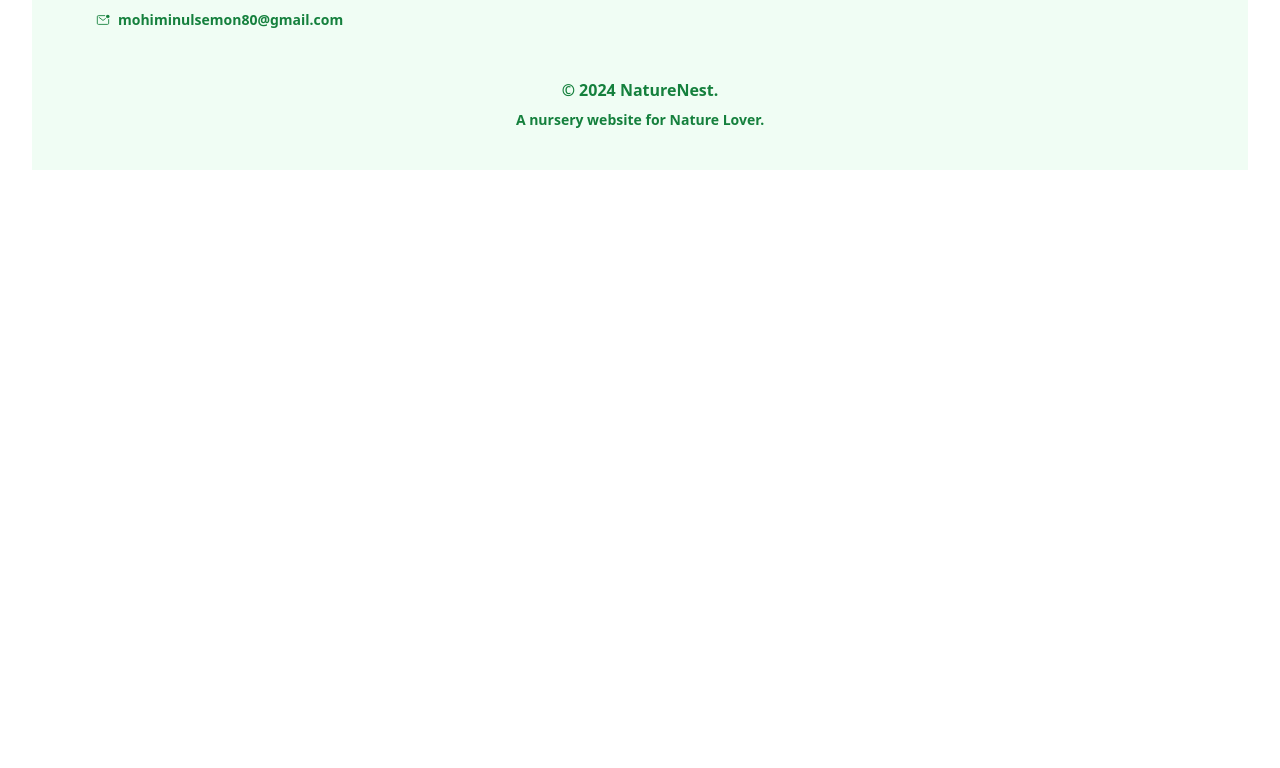
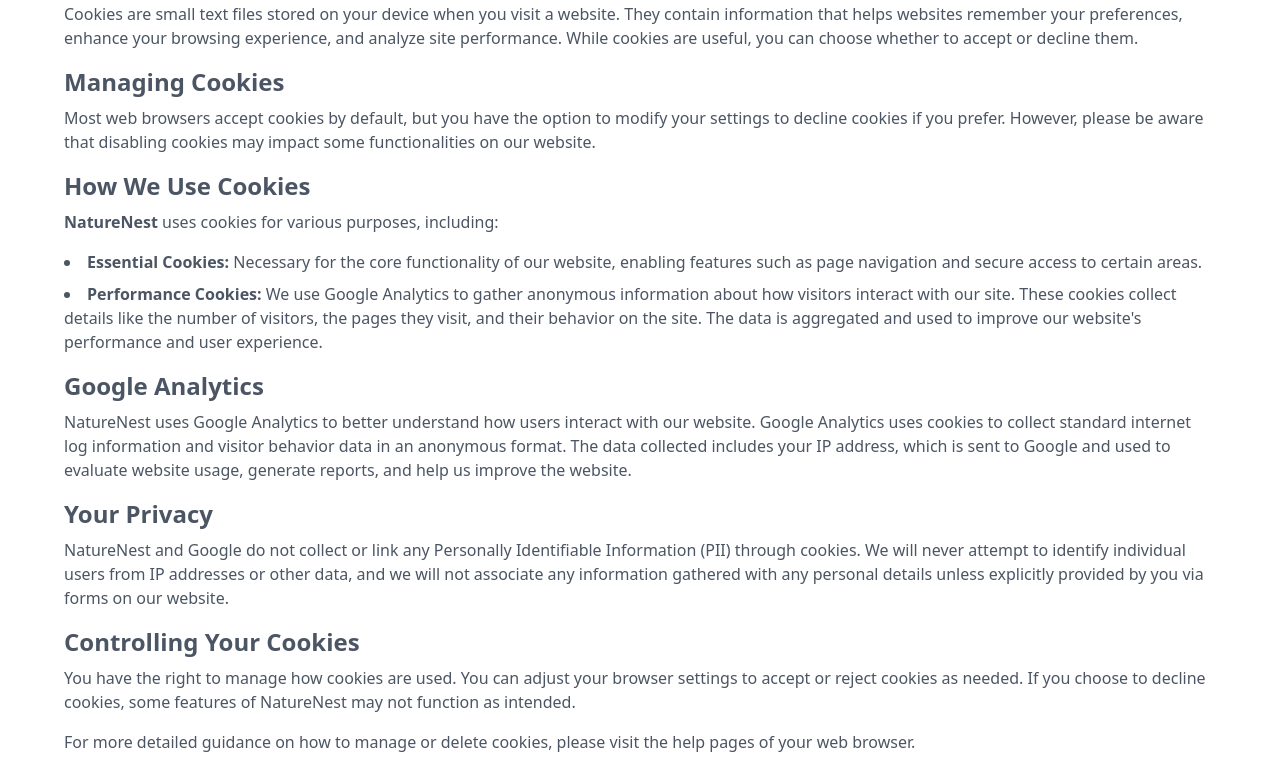
Before and after one commit to sabrinara/online-nursery-client, a React (Vite) app: page /privacypolicy in a window 1280 px wide. Shown: the part 312-1080 px from the top of the page. Before the commit the page ends 800 px from the top, so only its background shows below. Built offline with nearby package versions, Linux system fonts and the light colour scheme.

Commit message:
privacy policy page done

```diff
--- a/src/pages/PrivacyPolicy/PrivacyPolicy.tsx
+++ b/src/pages/PrivacyPolicy/PrivacyPolicy.tsx
@@ -2,10 +2,55 @@
 
 const PrivacyPolicy = () => {
     return (
-        <div>
-            <h1>Privacy Policy</h1>
+        <div className="md:p-6 mx-4 md:mx-10 text-gray-600">
+          <h1 className="hidden md:flex items-center justify-center mb-8 text-3xl md:text-5xl font-bold my-4 text-center font-serif text-green-900" >NatureNest Privacy Policy</h1>
+          <h1 className="flex md:hidden items-center justify-center mb-4 text-3xl md:text-5xl font-bold my-4 text-center font-serif text-green-900 " >NatureNest <br /> Privacy Policy</h1>
+          <p className="mb-4">
+            At NatureNest, we are committed to protecting your privacy and ensuring your browsing experience is seamless and enjoyable. This Cookie Policy explains how and why we use cookies, the types of cookies we employ, and how you can manage them.
+          </p>
+
+          <h2 className="text-2xl font-semibold mb-2">What Are Cookies?</h2>
+          <p className="mb-4">
+            Cookies are small text files stored on your device when you visit a website. They contain information that helps websites remember your preferences, enhance your browsing experience, and analyze site performance. While cookies are useful, you can choose whether to accept or decline them.
+          </p>
+
+          <h2 className="text-2xl font-semibold mb-2">Managing Cookies</h2>
+          <p className="mb-4">
+            Most web browsers accept cookies by default, but you have the option to modify your settings to decline cookies if you prefer. However, please be aware that disabling cookies may impact some functionalities on our website.
+          </p>
+
+          <h2 className="text-2xl font-semibold mb-2">How We Use Cookies</h2>
+          <p className="mb-4">
+            <strong>NatureNest</strong> uses cookies for various purposes, including:
+          </p>
+          <ul className="list-disc list-inside mb-4">
+            <li className="mb-2">
+              <strong>Essential Cookies:</strong> Necessary for the core functionality of our website, enabling features such as page navigation and secure access to certain areas.
+            </li>
+            <li className="mb-2">
+              <strong>Performance Cookies:</strong> We use Google Analytics to gather anonymous information about how visitors interact with our site. These cookies collect details like the number of visitors, the pages they visit, and their behavior on the site. The data is aggregated and used to improve our website's performance and user experience.
+            </li>
+          </ul>
+
+          <h2 className="text-2xl font-semibold mb-2">Google Analytics</h2>
+          <p className="mb-4">
+            NatureNest uses Google Analytics to better understand how users interact with our website. Google Analytics uses cookies to collect standard internet log information and visitor behavior data in an anonymous format. The data collected includes your IP address, which is sent to Google and used to evaluate website usage, generate reports, and help us improve the website.
+          </p>
+
+          <h2 className="text-2xl font-semibold mb-2">Your Privacy</h2>
+          <p className="mb-4">
+            NatureNest and Google do not collect or link any Personally Identifiable Information (PII) through cookies. We will never attempt to identify individual users from IP addresses or other data, and we will not associate any information gathered with any personal details unless explicitly provided by you via forms on our website.
+          </p>
+
+          <h2 className="text-2xl font-semibold mb-2">Controlling Your Cookies</h2>
+          <p className="mb-4">
+            You have the right to manage how cookies are used. You can adjust your browser settings to accept or reject cookies as needed. If you choose to decline cookies, some features of NatureNest may not function as intended.
+          </p>
+          <p>
+            For more detailed guidance on how to manage or delete cookies, please visit the help pages of your web browser.
+          </p>
         </div>
-    );
+      );
 };
 
 export default PrivacyPolicy;
```
